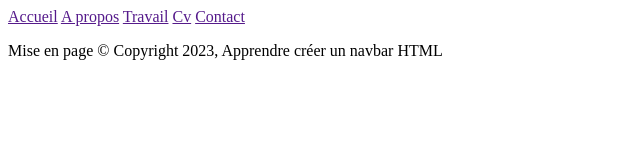
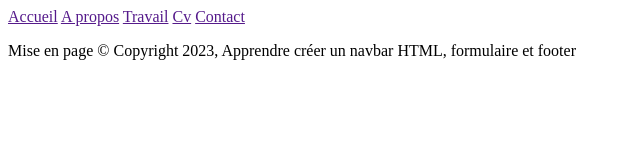
Before and after one commit to philodia/devoirhtml, a plain HTML site: page index.html in a window 1280 px wide. Shown: the whole page, without its empty margins (0-640 px from the left). Drawn offline with Linux system fonts and the light colour scheme.

Commit message:
commit html4

```diff
--- a/index.html
+++ b/index.html
@@ -36,7 +36,7 @@
     </form>
 <!--footer-->
     <footer>
-        <p>Mise en page © Copyright 2023, Apprendre créer un navbar HTML</p>
+        <p>Mise en page © Copyright 2023, Apprendre créer un navbar HTML, formulaire et footer</p>
     </footer>
 </body>
 </html>
```
